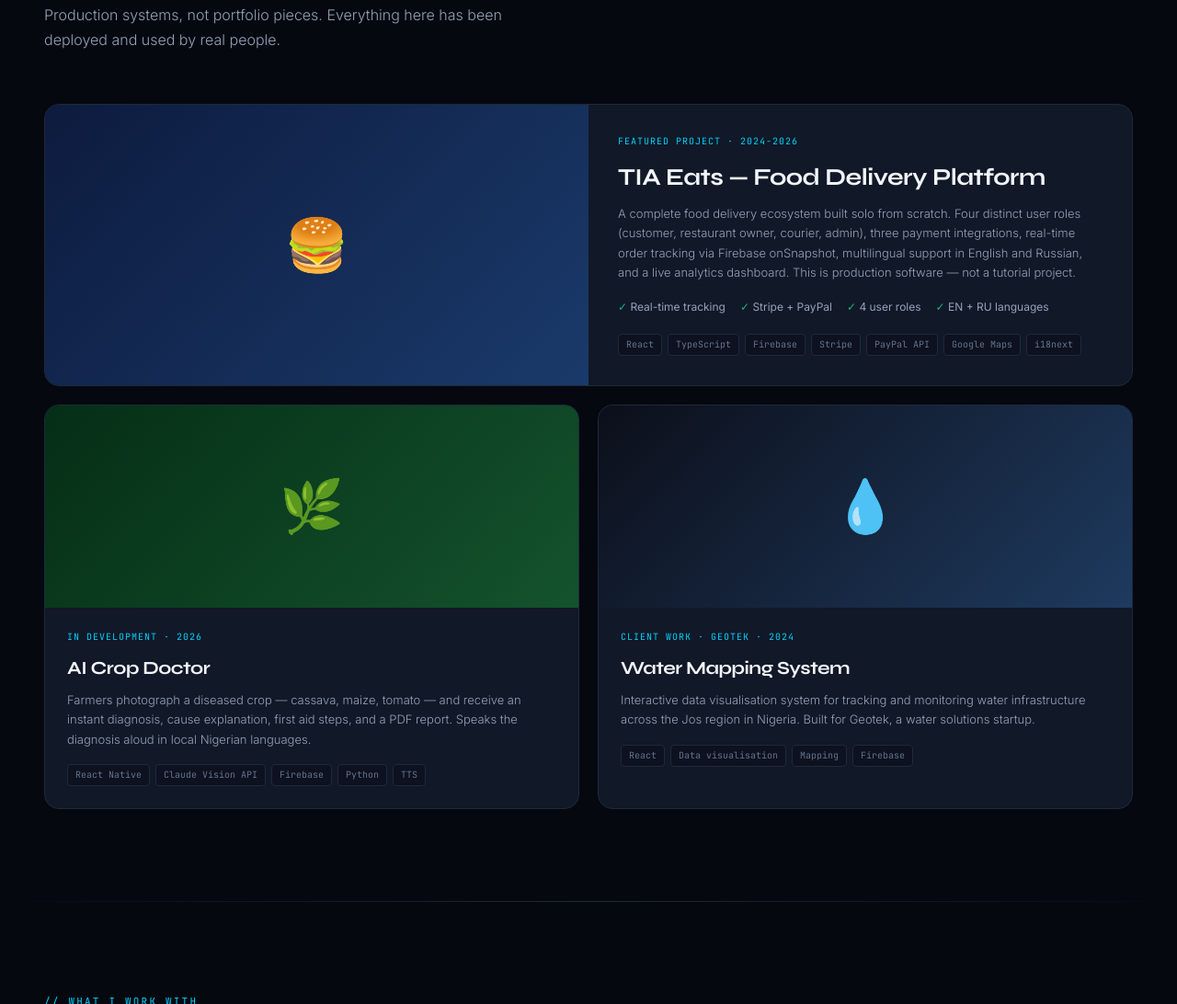
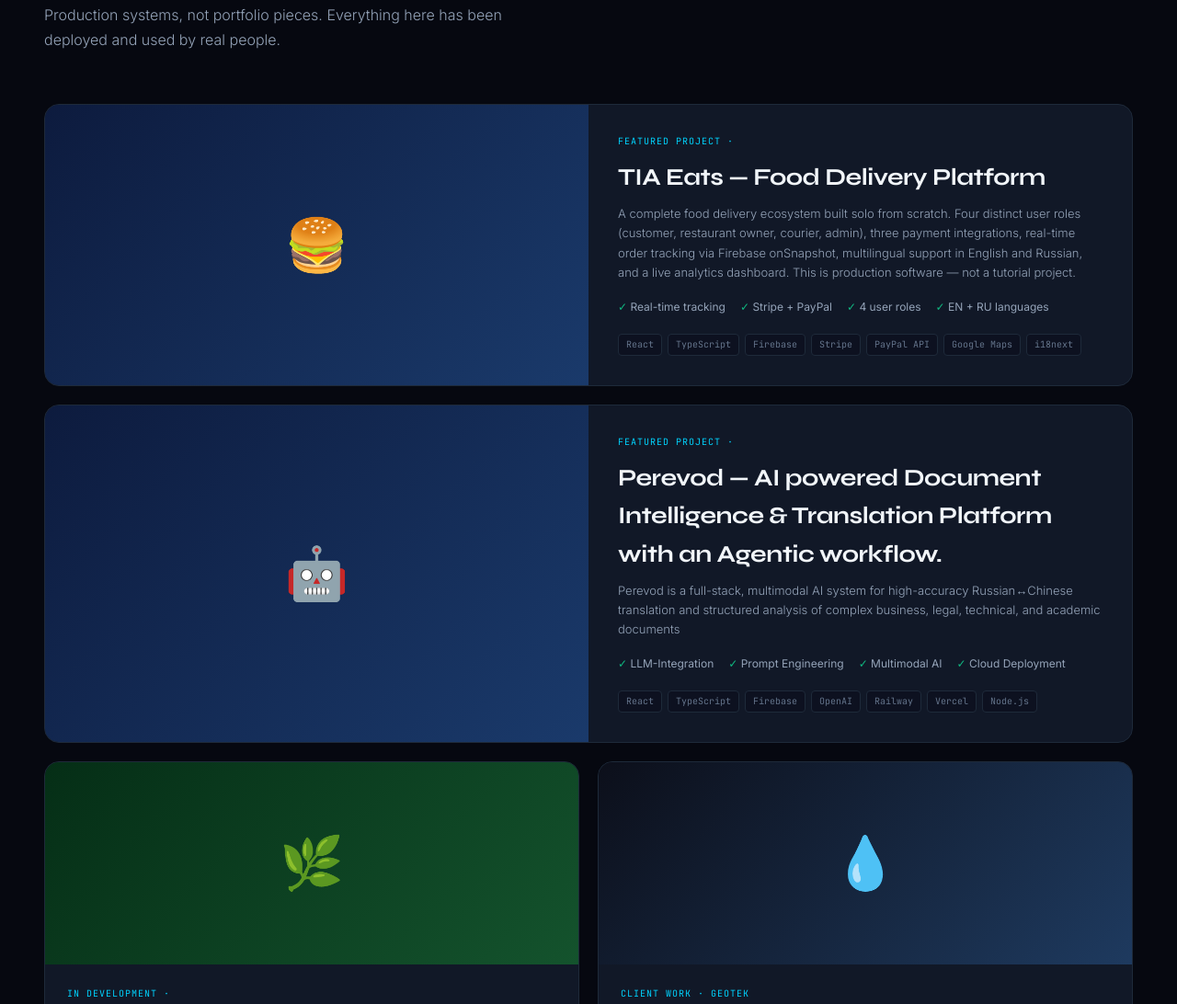
Before and after one commit to tersugh/alberttersugh-portfolio, a plain HTML site: page index.html in a window 1280 px wide. Shown: the part 1988-3080 px from the top of the page at 92% size. Drawn offline with Linux system fonts and the light colour scheme.

Commit message:
update index.html

```diff
--- a/index.html
+++ b/index.html
@@ -859,7 +859,7 @@
   <div class="about-grid">
     <div class="about-text">
       <p>
-        I'm a <strong>Full Stack Developer</strong> from Nigeria who completed a Computer Science degree entirely in Russian — on a scholarship — at Kazan National Research Technological University in Russia. That experience taught me something no curriculum could: how to build under pressure, think across cultures, and figure things out when there's no one to ask.
+        I'm a <strong>Full Stack Developer and AI Engineer</strong>  who completed a Computer Science degree entirely in Russian — on a scholarship — at Kazan National Research Technological University in Russia. That experience taught me something no curriculum could: how to build under pressure, think across cultures, and figure things out when there's no one to ask.
       </p>
       <p>
         I don't build demos. I build <strong>systems with real users, real payments, and real consequences</strong> when things break. TIA Eats — my food delivery platform — has four distinct user roles, three payment integrations, real-time courier tracking and a multilingual admin dashboard. I built every line of it solo.
@@ -869,7 +869,7 @@
       <div class="about-card">
         <div class="about-card-icon">🇷🇺</div>
         <div class="about-card-title">Studied in Russian</div>
-        <div class="about-card-sub">4 years immersion, graduated Second Class Upper</div>
+        <div class="about-card-sub">4 years immersion</div>
       </div>
       <div class="about-card">
         <div class="about-card-icon">⚽</div>
@@ -902,7 +902,7 @@
         🍔
       </div>
       <div class="project-body" style="padding:32px;">
-        <div class="project-tag">Featured project · 2024-2026</div>
+        <div class="project-tag">Featured project ·</div>
         <div class="project-name">TIA Eats — Food Delivery Platform</div>
         <p class="project-desc">
           A complete food delivery ecosystem built solo from scratch. Four distinct user roles (customer, restaurant owner, courier, admin), three payment integrations, real-time order tracking via Firebase onSnapshot, multilingual support in English and Russian, and a live analytics dashboard. This is production software — not a tutorial project.
@@ -924,6 +924,33 @@
         </div>
       </div>
     </a>
+    <a class="project-card featured" href="https://contract-intelligence-agent-woad.vercel.app/" target="_blank"
+   rel="noopener noreferrer">
+      <div class="project-visual" style="background:linear-gradient(135deg,#0D1B3E 0%,#1A3A6B 100%);">
+        🤖
+      </div>
+      <div class="project-body" style="padding:32px;">
+        <div class="project-tag">Featured project · </div>
+        <div class="project-name">Perevod — AI powered Document Intelligence & Translation Platform with an Agentic workflow.</div>
+        <p class="project-desc">
+          Perevod is a full-stack, multimodal AI system for high-accuracy Russian↔Chinese translation and structured analysis of complex business, legal, technical, and academic documents</p>
+        <div style="display:flex;gap:16px;margin-bottom:20px;flex-wrap:wrap;">
+          <div style="font-size:12px;color:var(--subtle);"><span style="color:var(--green);">✓</span> LLM-Integration</div>
+          <div style="font-size:12px;color:var(--subtle);"><span style="color:var(--green);">✓</span> Prompt Engineering</div>
+          <div style="font-size:12px;color:var(--subtle);"><span style="color:var(--green);">✓</span> Multimodal AI</div>
+          <div style="font-size:12px;color:var(--subtle);"><span style="color:var(--green);">✓</span> Cloud Deployment</div>
+        </div>
+        <div class="project-stack">
+          <span class="stack-tag">React</span>
+          <span class="stack-tag">TypeScript</span>
+          <span class="stack-tag">Firebase</span>
+          <span class="stack-tag">OpenAI</span>
+          <span class="stack-tag">Railway</span>
+          <span class="stack-tag">Vercel</span>
+          <span class="stack-tag">Node.js</span>
+        </div>
+      </div>
+    </a>
 
     <!-- CROP DOCTOR -->
     <a class="project-card" href="#" onclick="return false;">
@@ -931,7 +958,7 @@
         🌿
       </div>
       <div class="project-body">
-        <div class="project-tag">In development · 2026</div>
+        <div class="project-tag">In development ·</div>
         <div class="project-name">AI Crop Doctor</div>
         <p class="project-desc">
           Farmers photograph a diseased crop — cassava, maize, tomato — and receive an instant diagnosis, cause explanation, first aid steps, and a PDF report. Speaks the diagnosis aloud in local Nigerian languages.
@@ -952,7 +979,7 @@
         💧
       </div>
       <div class="project-body">
-        <div class="project-tag">Client work · Geotek · 2024</div>
+        <div class="project-tag">Client work · Geotek </div>
         <div class="project-name">Water Mapping System</div>
         <p class="project-desc">
           Interactive data visualisation system for tracking and monitoring water infrastructure across the Jos region in Nigeria. Built for Geotek, a water solutions startup.
@@ -1030,9 +1057,11 @@
       <div class="skill-group-title">📚 Learning</div>
       <div class="skill-list">
         <span class="skill-pill">AI/ML APIs</span>
-        <span class="skill-pill">Laravel</span>
+        <span class="skill-pill">RAG</span>
         <span class="skill-pill">Flutter</span>
         <span class="skill-pill">Computer Vision</span>
+        <span class="skill-pill">Vector DB's </span>
+        <span class="skill-pill">MCP</span>
       </div>
     </div>
     <div class="skill-group">
```
